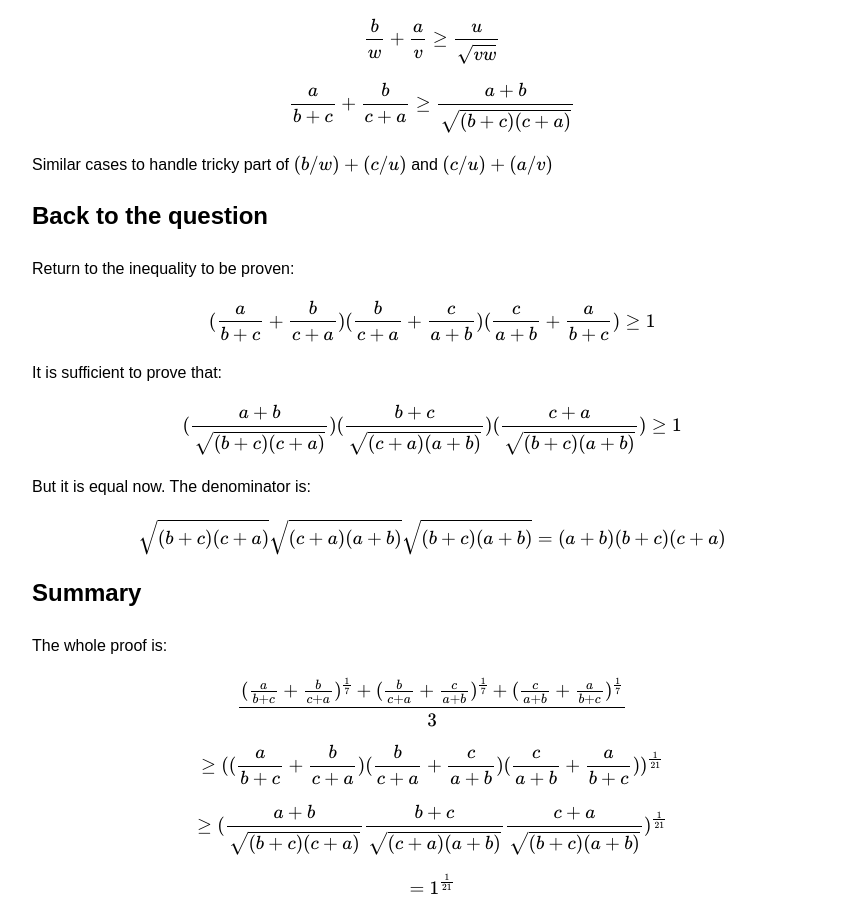
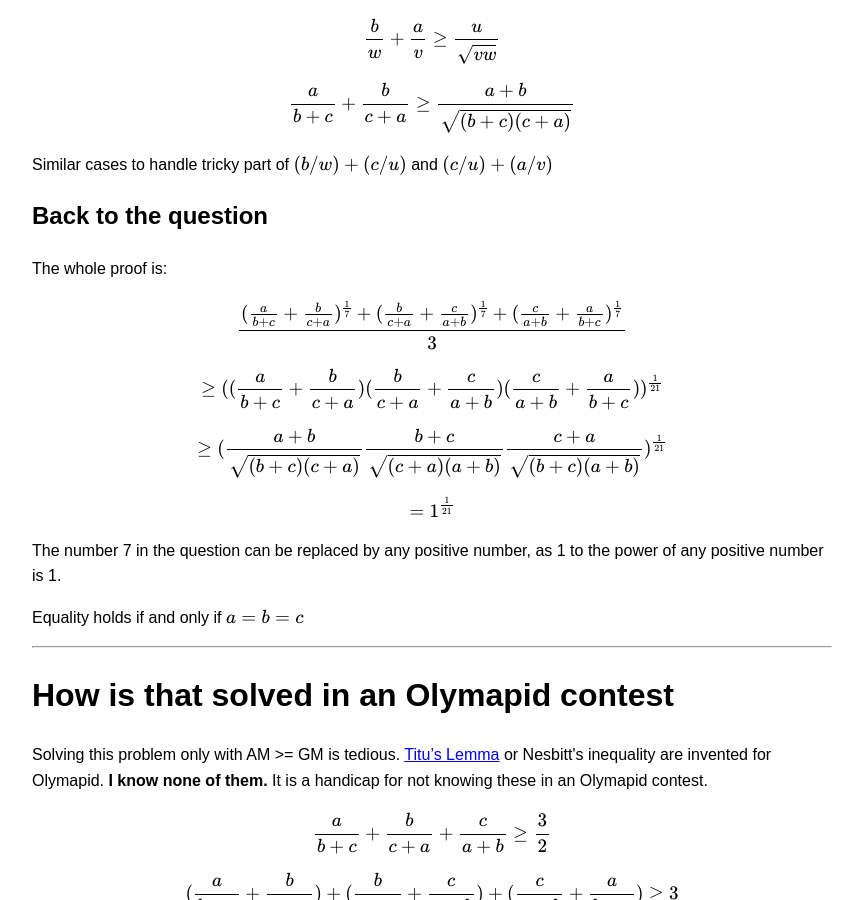
Before and after one commit to tinhomak/tinhomak.github.io, a Jekyll site: the page docs/math/solve_an_2020_irish_math_olymapid_question.html, which Jekyll copies as it is, in a window 1280 px wide and 900 px high, scrolled down 1133 px. Shown: the whole window, without its empty margins (208-1061 px from the left). Built offline with Jekyll 4.4.1, drawn with Linux system fonts in a browser that asks for light colours.

Commit message:
Update solve_an_2020_irish_math_olymapid_question.html

```diff
--- a/docs/math/solve_an_2020_irish_math_olymapid_question.html
+++ b/docs/math/solve_an_2020_irish_math_olymapid_question.html
@@ -43,14 +43,6 @@ $$(\frac{a}{b+c} + \frac{b}{c+a}) ^ \frac{1}{7} + (\frac{b}{c+a} + \frac{c}{a+b}
     <p>Similar cases to handle tricky part of \( (b/w) + (c/u) \) and \( (c/u) + (a/v) \)</p>
 
     <h2>Back to the question</h2>
-    <p>Return to the inequality to be proven:</p>
-    <p>$$(\frac{a}{b+c} + \frac{b}{c+a})  (\frac{b}{c+a} + \frac{c}{a+b}) (\frac{c}{a+b} + \frac{a}{b+c}) \geq 1$$</p>
-    <p>It is sufficient to prove that:</p>
-    <p>$$ (\frac{a+b}{\sqrt{(b+c)(c+a)}})  (\frac{b+c}{\sqrt{(c+a)(a+b)}})  (\frac{c+a}{\sqrt{(b+c)(a+b)}}) \geq 1 $$ </p>
-    <p>But it is equal now. The denominator is:</p>
-    <p>$$ \sqrt{(b+c)(c+a)} \sqrt{(c+a)(a+b)} \sqrt{(b+c)(a+b)} = (a+b)(b+c)(c+a) $$</p>
-
-    <h2>Summary</h2>
     <p>The whole proof is:</p>
     <p>
         $$ \frac{ (\frac{a}{b+c} + \frac{b}{c+a}) ^ \frac{1}{7} + (\frac{b}{c+a} + \frac{c}{a+b}) ^ \frac{1}{7} + (\frac{c}{a+b} + \frac{a}{b+c}) ^ \frac{1}{7} }{3} $$
```
